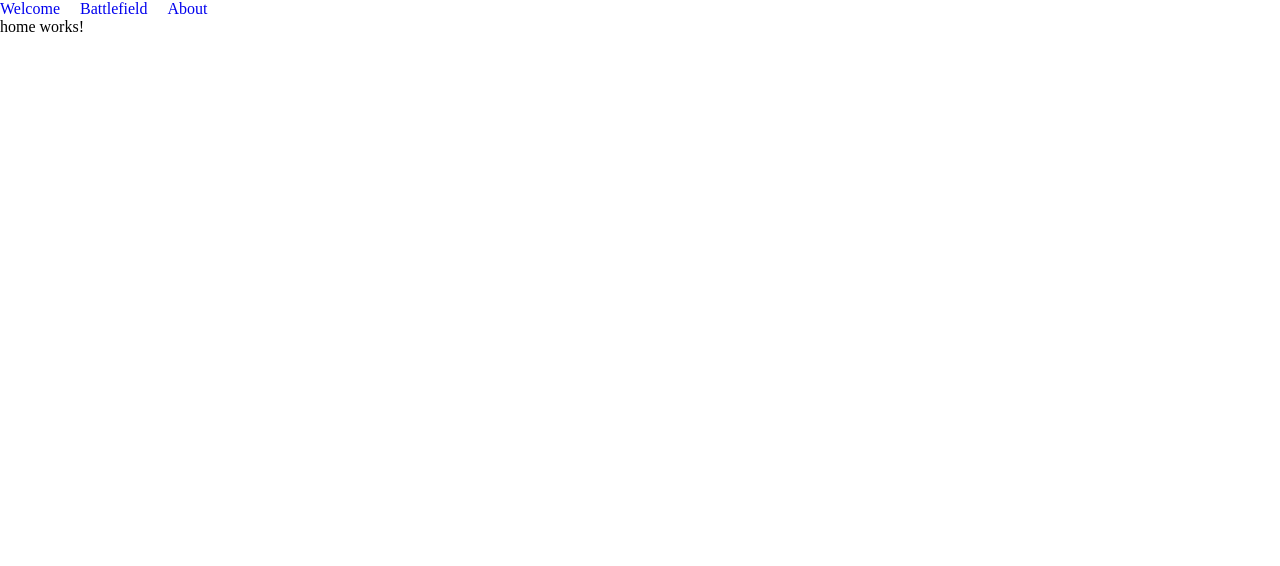
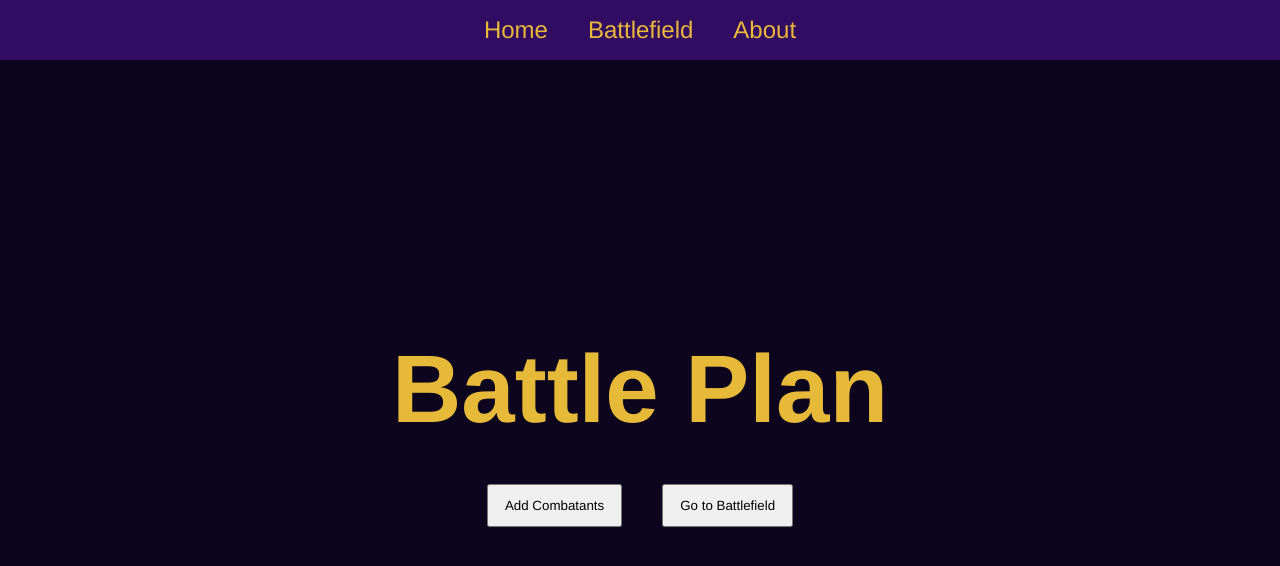
Before and after one commit to ijobot/battle-plan, an Angular app in the folder battle-plan-app/: page / in a window 1280 px wide. Shown: the top 566 px of the page. Built offline with nearby package versions, Linux system fonts and the light colour scheme.

Commit message:
added gFont, started welcome screen

```diff
--- a/battle-plan-app/src/app/components/navbar/navbar.component.css
+++ b/battle-plan-app/src/app/components/navbar/navbar.component.css
@@ -1,5 +1,15 @@
 .container {
   display: flex;
   flex-direction: row;
-  gap: 20px;
+  justify-content: center;
+  height: 60px;
+  gap: 40px;
+  margin: 0px auto;
+  background-color: var(--primary-bg);
+  padding: var(--padding-l);
+
+  a {
+    font-size: 1.5rem;
+    color: var(--secondary-text);
+  }
 }
--- a/battle-plan-app/src/app/components/navbar/navbar.component.html
+++ b/battle-plan-app/src/app/components/navbar/navbar.component.html
@@ -1,5 +1,5 @@
 <div class="container">
-  <a routerLink="/" routerLinkActive="active">Welcome</a>
+  <a routerLink="/" routerLinkActive="active">Home</a>
   <a routerLink="/battlefield" routerLinkActive="active">Battlefield</a>
   <a routerLink="/about" routerLinkActive="active">About</a>
 </div>
--- a/battle-plan-app/src/app/pages/home/home.component.css
+++ b/battle-plan-app/src/app/pages/home/home.component.css
@@ -0,0 +1,25 @@
+.container {
+  background-color: var(--secondary-bg);
+  height: calc(100vh - 60px);
+  width: 100%;
+  display: flex;
+  flex-direction: column;
+  align-items: center;
+  justify-content: center;
+  gap: 40px;
+
+  h1 {
+    color: var(--secondary-text);
+    font-size: 6rem;
+  }
+
+  .start-menu {
+    display: flex;
+    flex-direction: row;
+    gap: 40px;
+
+    button {
+      padding: var(--padding-m) var(--padding-l);
+    }
+  }
+}
--- a/battle-plan-app/src/app/pages/home/home.component.html
+++ b/battle-plan-app/src/app/pages/home/home.component.html
@@ -1 +1,7 @@
-<p>home works!</p>
+<div class="container">
+  <h1>Battle Plan</h1>
+  <div class="start-menu">
+    <button>Add Combatants</button>
+    <button>Go to Battlefield</button>
+  </div>
+</div>
--- a/battle-plan-app/src/index.html
+++ b/battle-plan-app/src/index.html
@@ -6,6 +6,12 @@
     <base href="/" />
     <meta name="viewport" content="width=device-width, initial-scale=1" />
     <link rel="icon" type="image/x-icon" href="favicon.ico" />
+    <link rel="preconnect" href="https://fonts.googleapis.com" />
+    <link rel="preconnect" href="https://fonts.gstatic.com" crossorigin />
+    <link
+      href="https://fonts.googleapis.com/css2?family=Rowdies:wght@300;400;700&display=swap"
+      rel="stylesheet"
+    />
   </head>
   <body>
     <app-root></app-root>
--- a/battle-plan-app/src/styles.css
+++ b/battle-plan-app/src/styles.css
@@ -1,7 +1,30 @@
+:root {
+  /* background colors */
+  --primary-bg: #320c63;
+  --secondary-bg: #0d051d;
+
+  /* text colors */
+  --primary-text: #1e1f22;
+  --secondary-text: rgb(231, 185, 57);
+
+  /* combatant colors */
+  --player: #328b70;
+  --npc: #5979b6;
+  --monster: #b15959;
+
+  /* padding */
+  --padding-xs: 4px;
+  --padding-s: 8px;
+  --padding-m: 12px;
+  --padding-l: 16px;
+  --padding-xl: 20px;
+}
+
 * {
   margin: 0;
   padding: 0;
   box-sizing: border-box;
+  font-family: "Franklin Gothic Medium", "Arial Narrow", Arial, sans-serif;
 }
 
 ul,
```
